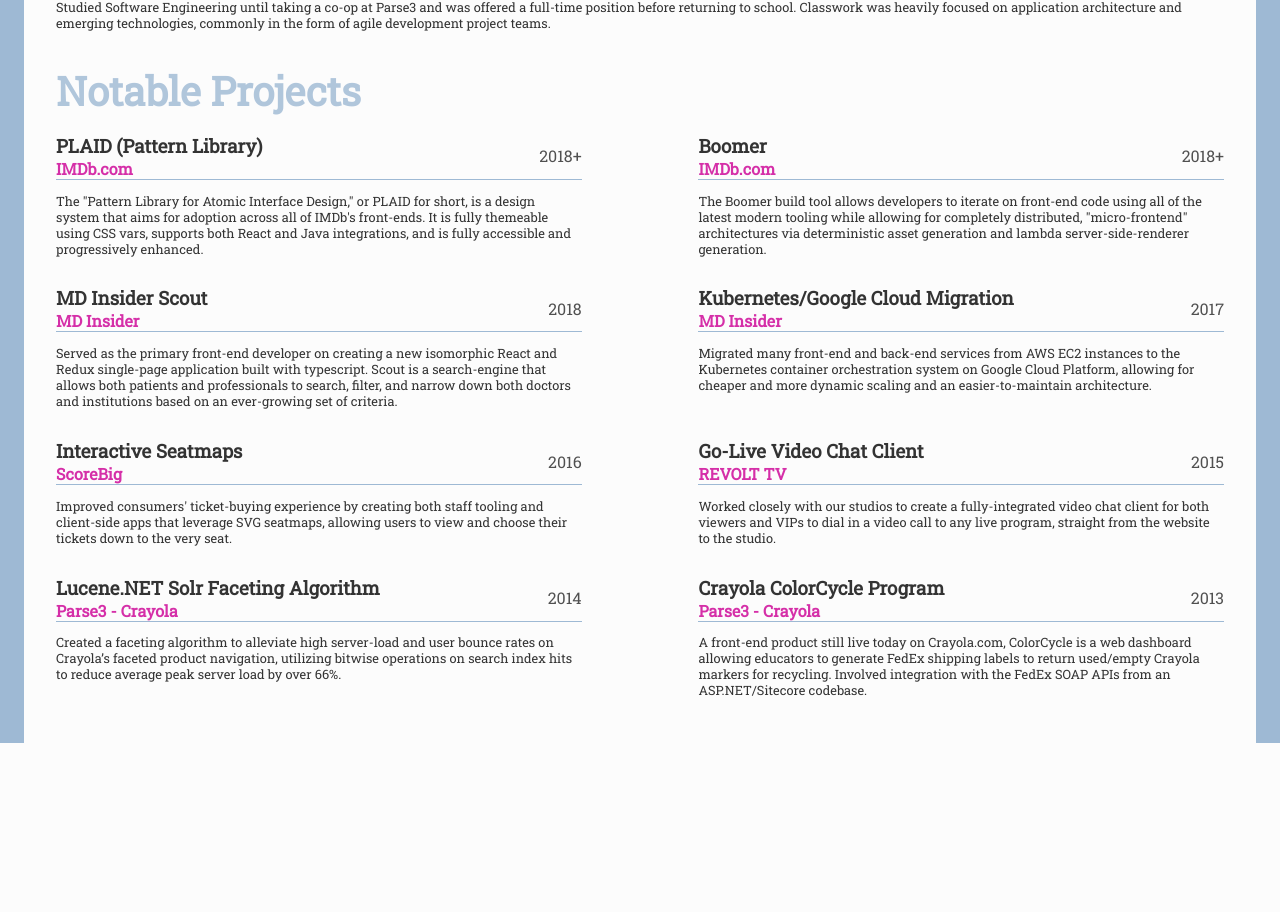
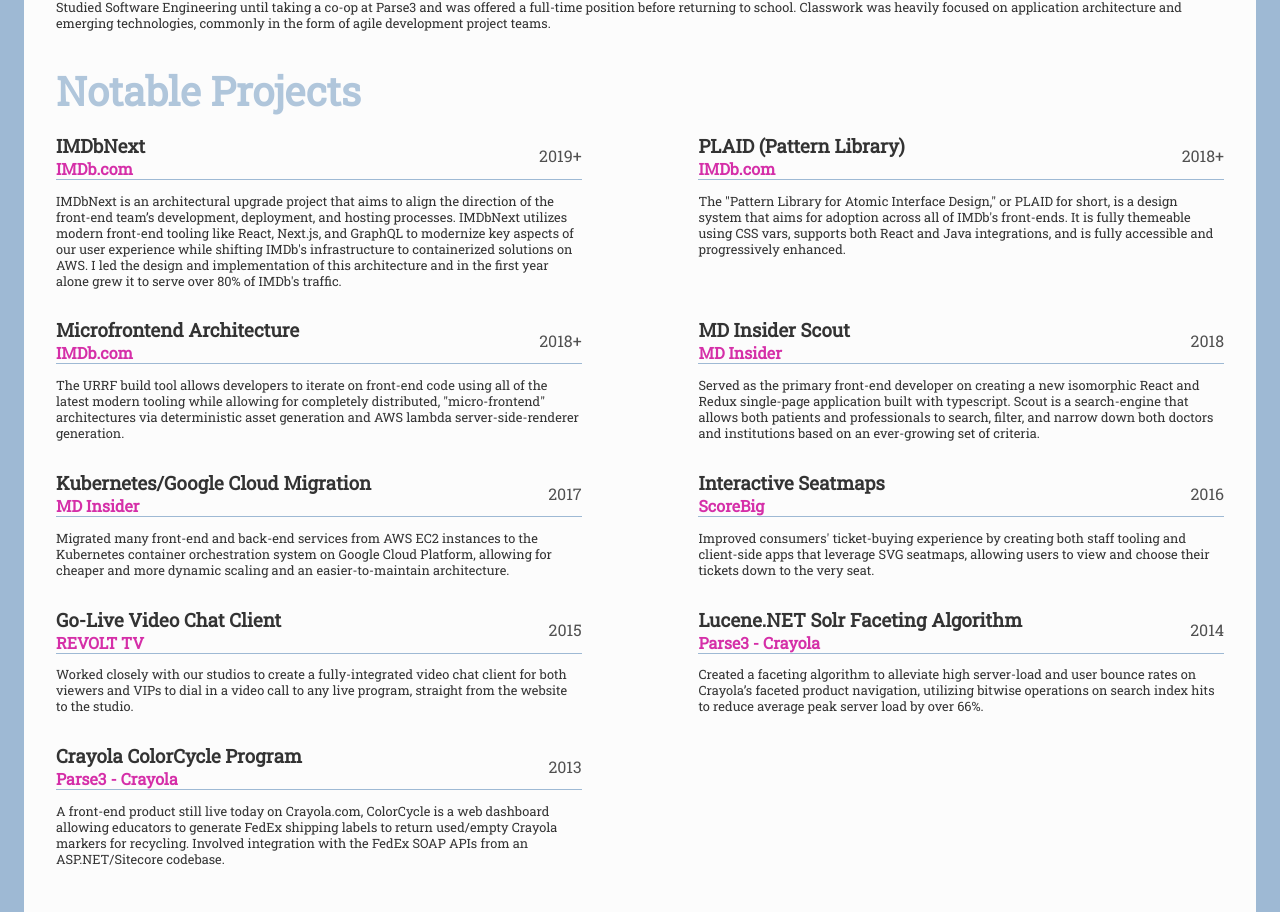
Before and after one commit to mmmeff/mattfreydotdev, a Next.js app: page /resume in a window 1280 px wide. Shown: the part 875-1787 px from the top of the page. Before the commit the page ends 1618 px from the top, so only its background shows below. Built offline with nearby package versions, Linux system fonts and the light colour scheme.

Commit message:
Update resume-data.tsx

```diff
--- a/src/data/resume-data.tsx
+++ b/src/data/resume-data.tsx
@@ -102,6 +102,21 @@
 
 export const projects: ProjectItem[] = [
     {
+        name: "IMDbNext",
+        employer: "IMDb.com",
+        year: "2019+",
+        description: `
+            IMDbNext is an architectural upgrade project that aims to align the
+            direction of the front-end team’s development, deployment, and
+            hosting processes. IMDbNext utilizes modern front-end tooling like
+            React, Next.js, and GraphQL to modernize key aspects of our user
+            experience while shifting IMDb's infrastructure to containerized
+            solutions on AWS. I led the design and implementation of this
+            architecture and in the first year alone grew it to serve over 80%
+            of IMDb's traffic.
+        `
+    },
+    {
         name: "PLAID (Pattern Library)",
         employer: "IMDb.com",
         year: "2018+",
@@ -113,13 +128,13 @@
         `
     },
     {
-        name: "Boomer",
+        name: "Microfrontend Architecture",
         year: "2018+",
         employer: "IMDb.com",
         description: `
-            The Boomer build tool allows developers to iterate on front-end code using
+            The URRF build tool allows developers to iterate on front-end code using
             all of the latest modern tooling while allowing for completely distributed,
-            "micro-frontend" architectures via deterministic asset generation and lambda
+            "micro-frontend" architectures via deterministic asset generation and AWS lambda
             server-side-renderer generation.
         `
     },
```
